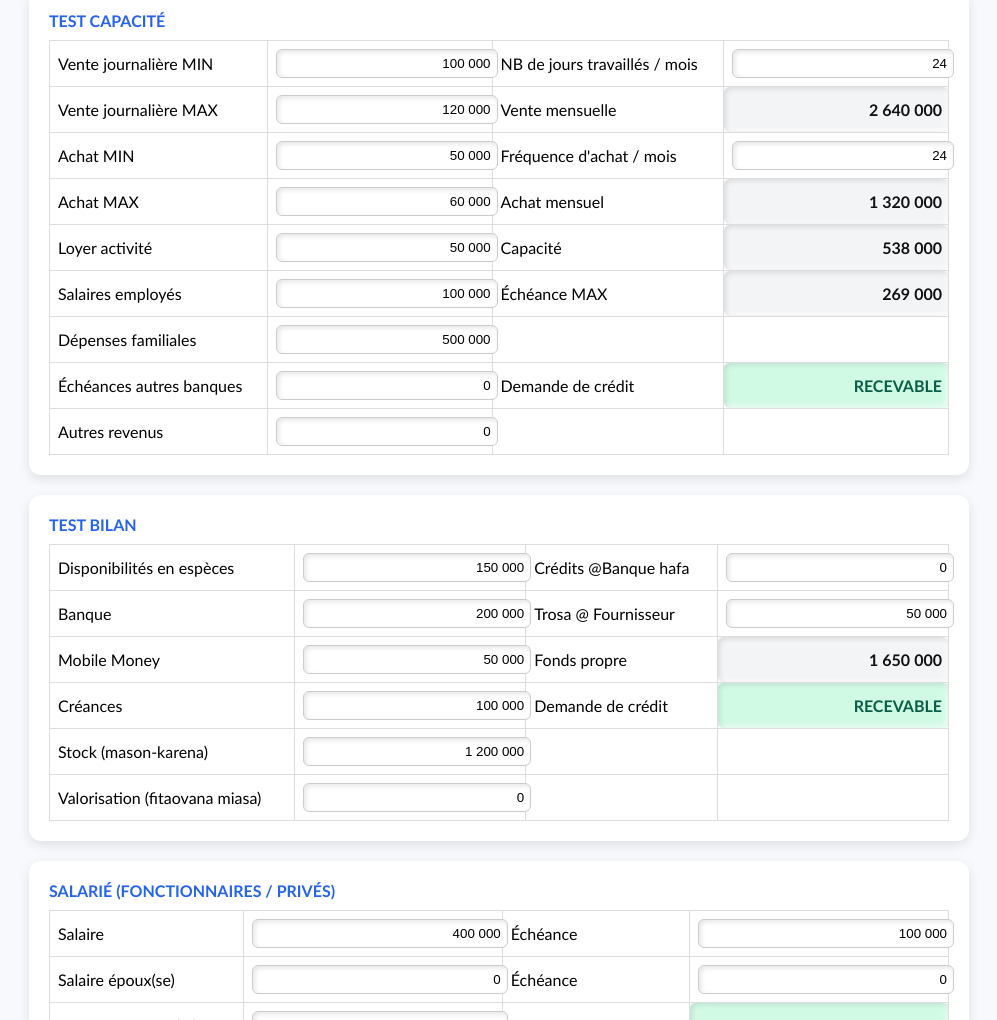
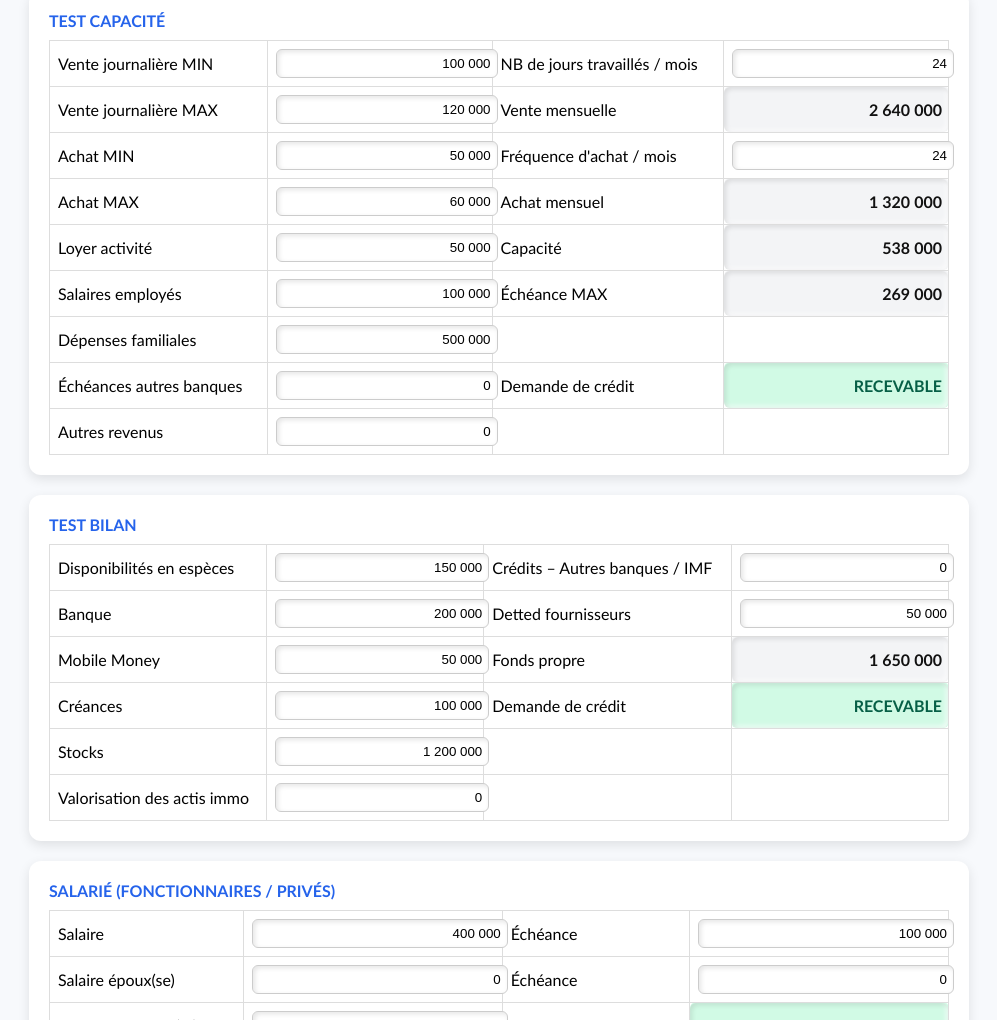
Before and after one commit to romeovalisoa-code/FILTRE, a plain HTML site: page index.html in a window 1280 px wide. Shown: the part 202-1222 px from the top of the page, without its empty margins (141-1138 px from the left). Drawn offline with Linux system fonts and the light colour scheme.

Commit message:
Update index.html
ok

```diff
--- a/index.html
+++ b/index.html
@@ -47,12 +47,12 @@ button:hover { background-color:#1e40af; }
 <section class="card">
 <div class="legend">TEST BILAN</div>
 <table>
-<tr><td>Disponibilités en espèces</td><td><input id="dispo" type="text" value="150 000"></td><td>Crédits @Banque hafa</td><td><input id="creditsBanque" type="text" value="0"></td></tr>
-<tr><td>Banque</td><td><input id="banque" type="text" value="200 000"></td><td>Trosa @ Fournisseur</td><td><input id="fournisseur" type="text" value="50 000"></td></tr>
+<tr><td>Disponibilités en espèces</td><td><input id="dispo" type="text" value="150 000"></td><td>Crédits – Autres banques / IMF</td><td><input id="creditsBanque" type="text" value="0"></td></tr>
+<tr><td>Banque</td><td><input id="banque" type="text" value="200 000"></td><td>Detted fournisseurs</td><td><input id="fournisseur" type="text" value="50 000"></td></tr>
 <tr><td>Mobile Money</td><td><input id="mobileMoney" type="text" value="50 000"></td><td>Fonds propre</td><td class="result" id="fondsPropre">0</td></tr>
 <tr><td>Créances</td><td><input id="creances" type="text" value="100 000"></td><td>Demande de crédit</td><td class="result" id="recevabiliteBilan">-</td></tr>
-<tr><td>Stock (mason-karena)</td><td><input id="stock" type="text" value="1 200 000"></td><td></td><td></td></tr>
-<tr><td>Valorisation (fitaovana miasa)</td><td><input id="valorisation" type="text" value="0"></td><td></td><td></td></tr>
+<tr><td>Stocks</td><td><input id="stock" type="text" value="1 200 000"></td><td></td><td></td></tr>
+<tr><td>Valorisation des actis immo</td><td><input id="valorisation" type="text" value="0"></td><td></td><td></td></tr>
 </table>
 </section>
 
```
